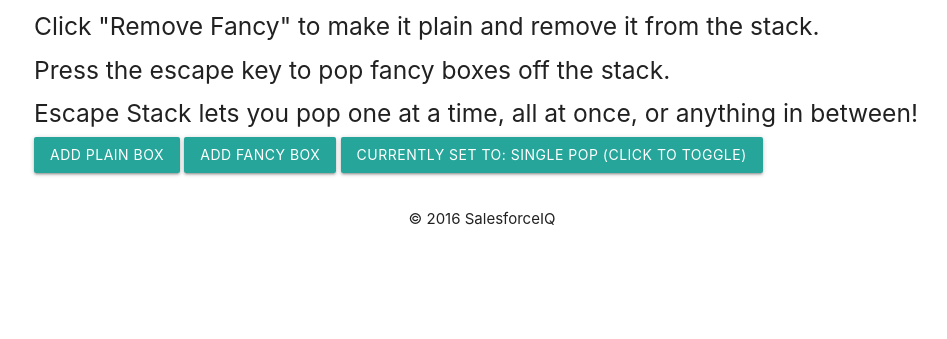
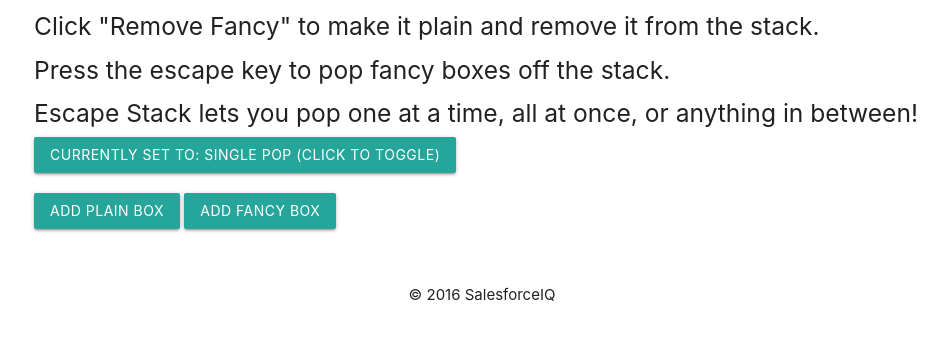
Before and after one commit to relateiq/escape-stack, a website with bundled scripts: page app/index.html in a window 1280 px wide. Shown: the part 365-704 px from the top of the page, without its empty margins (158-1105 px from the left). Built offline with nearby package versions, Linux system fonts and the light colour scheme; files whose address does not match are found by name.

Commit message:
override materialize container width and move toggle button above add box buttons

```diff
--- a/app/app.scss
+++ b/app/app.scss
@@ -183,3 +183,10 @@ footer {
   67% { border-color: $seed0; }
   100% { border-color: #fff; }
 }
+
+// overriding materialize
+@media only screen and (min-width: 993px) {
+  .main-content.container {
+    width: 85%;
+  }
+}
--- a/app/index.html
+++ b/app/index.html
@@ -38,9 +38,13 @@
         </div>
         <div class="spacing small"></div>
         <div>
-          <button class="btn" id="js-add-box">Add Plain Box</button>
-          <button class="btn" id="js-add-fancy-box">Add Fancy Box</button>
-          <button class="btn" id="js-toggle-single-pop">Currently set to: Single Pop (Click to toggle)</button>
+          <div class="row">
+            <button class="btn" id="js-toggle-single-pop">Currently set to: Single Pop (Click to toggle)</button>
+          </div>
+          <div class="row">
+            <button class="btn" id="js-add-box">Add Plain Box</button>
+            <button class="btn" id="js-add-fancy-box">Add Fancy Box</button>
+          </div>
         </div>
         <div class="spacing medium"></div>
         <div class="row all-boxes-container" id="js-all-boxes-container"></div>
```
